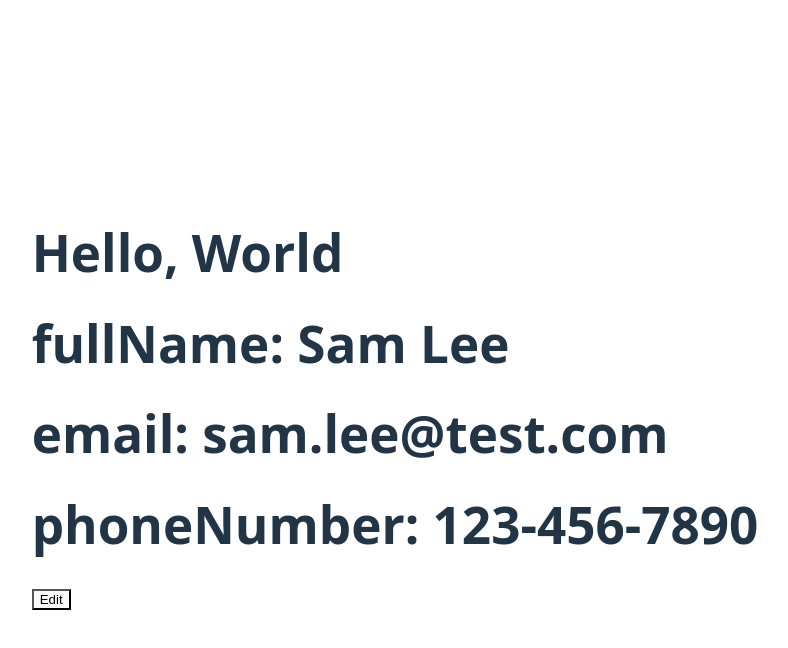
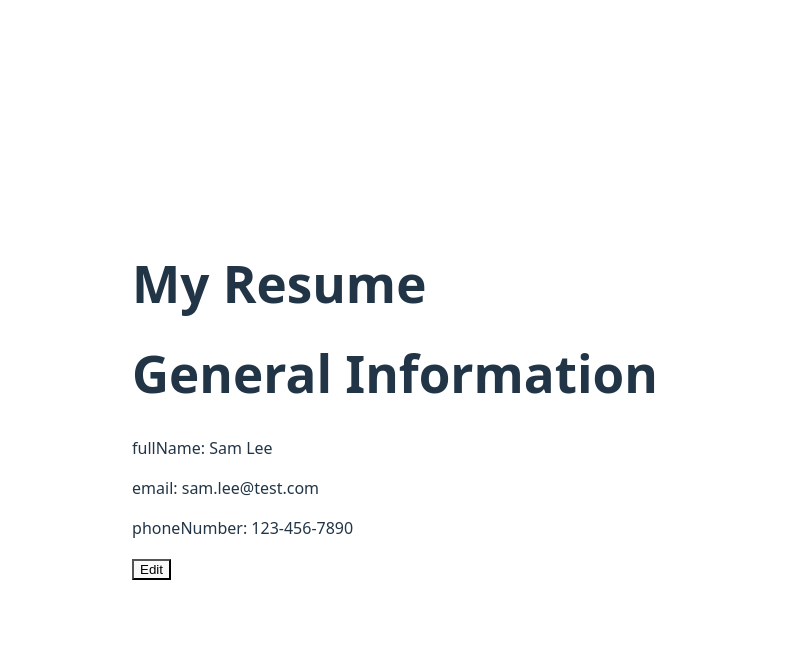
Before and after one commit to Lancer385/CV-Application, a React (Vite) app: page / in a window 1280 px wide. Both pictures are taken after a click on the button "Submit". Shown: the top 648 px of the page, without its empty margins (245-1033 px from the left). Built offline with nearby package versions, Linux system fonts and the light colour scheme.

Commit message:
refactor: change useState to hold all the data object instead of specific one - add view component for re-usability - change the project title in index.html

```diff
--- a/index.html
+++ b/index.html
@@ -4,7 +4,7 @@
     <meta charset="UTF-8" />
     <link rel="icon" type="image/svg+xml" href="/vite.svg" />
     <meta name="viewport" content="width=device-width, initial-scale=1.0" />
-    <title>react-template</title>
+    <title>CV Application</title>
   </head>
   <body>
     <div id="root"></div>
--- a/src/App.jsx
+++ b/src/App.jsx
@@ -3,25 +3,29 @@ import { cvData } from "./utils/cv-data";
 import { useImmer } from "use-immer";
 import { useState } from "react";
 function App() {
-    const [isEditable, toggleEdit] = useState(true);
-    const [generalData, setGeneralData] = useImmer(cvData.generalInformation);
-    function handleToggling(){
-        toggleEdit(!isEditable);
+    const [data, setData] = useImmer(cvData);
+    const [isEditable, toggleEdit] = useImmer(
+      {
+        generalInformation: true,
+      }
+    );
+
+    function handleGeneralInfo(newInput, key){
+      setData(draft => {
+          draft.generalInformation[key] = newInput;
+      })
     }
-    function handleInputChange(newInput, key){
-      setGeneralData(draft => {
-          draft[key] = newInput;
-          console.log(newInput)
-      })
+    function handleGeneralInfoToggling(){
+        toggleEdit(draft => {draft.generalInformation = !draft.generalInformation});
     }
   return (
     <>
-     <h1>Hello, World</h1>
+     <h1>My Resume</h1>
      <GeneralInfo
-        data={generalData}
-        isEditable={isEditable}
-        handleToggling={handleToggling}
-        handleInputChange={handleInputChange}
+        data={data.generalInformation}
+        isEditable={isEditable.generalInformation}
+        handleToggling={handleGeneralInfoToggling}
+        handleInputChange={handleGeneralInfo}
      />
     </>
   )
--- a/src/components/general-info.jsx
+++ b/src/components/general-info.jsx
@@ -1,5 +1,7 @@
 import Input from "./inputs";
-function GeneralInfo({isEditable, handleToggling, data, handleInputChange}){
+import View from "./view";
+function GeneralInfo({data, isEditable, handleToggling, handleInputChange}){
+
     if (isEditable){
         return (
             <form onSubmit={handleToggling}>
@@ -19,11 +21,17 @@ function GeneralInfo({isEditable, handleToggling, data, handleInputChange}){
     else {
         return (
             <>
+                <h1>General Information</h1>
                 {Object.entries(data).map(([key, value]) => (
-                    <h1 key={key}> {key}: {value} </h1>
+                    <View
+                        key={key}
+                        objectKey={key}
+                        value={value}
+                        handleToggling={handleToggling}
+                    />
                 ))}
+                <button onClick={handleToggling}>Edit</button>
 
-                <button onClick={handleToggling}>Edit</button>
             </>
         )
     }
--- a/src/components/inputs.jsx
+++ b/src/components/inputs.jsx
@@ -12,7 +12,10 @@ function Input({objectKey, value, onUpdate}){
             break;
     }
     return (
-       <input type={inputType} value={value} onChange={(e) => {onUpdate(e.target.value, objectKey)}} required/>
+        <>
+       <label htmlFor={objectKey}>{objectKey}: </label>
+       <input id={objectKey} type={inputType} value={value} onChange={(e) => {onUpdate(e.target.value, objectKey)}} required/>
+       </>
     )
 }
 
--- /dev/null
+++ b/src/components/view.jsx
@@ -0,0 +1,11 @@
+function View({objectKey, value}){
+    return (
+        <div className="view">
+        <p>{objectKey}: {value}</p>
+        </div>
+    )
+
+
+}
+
+export default View
```
